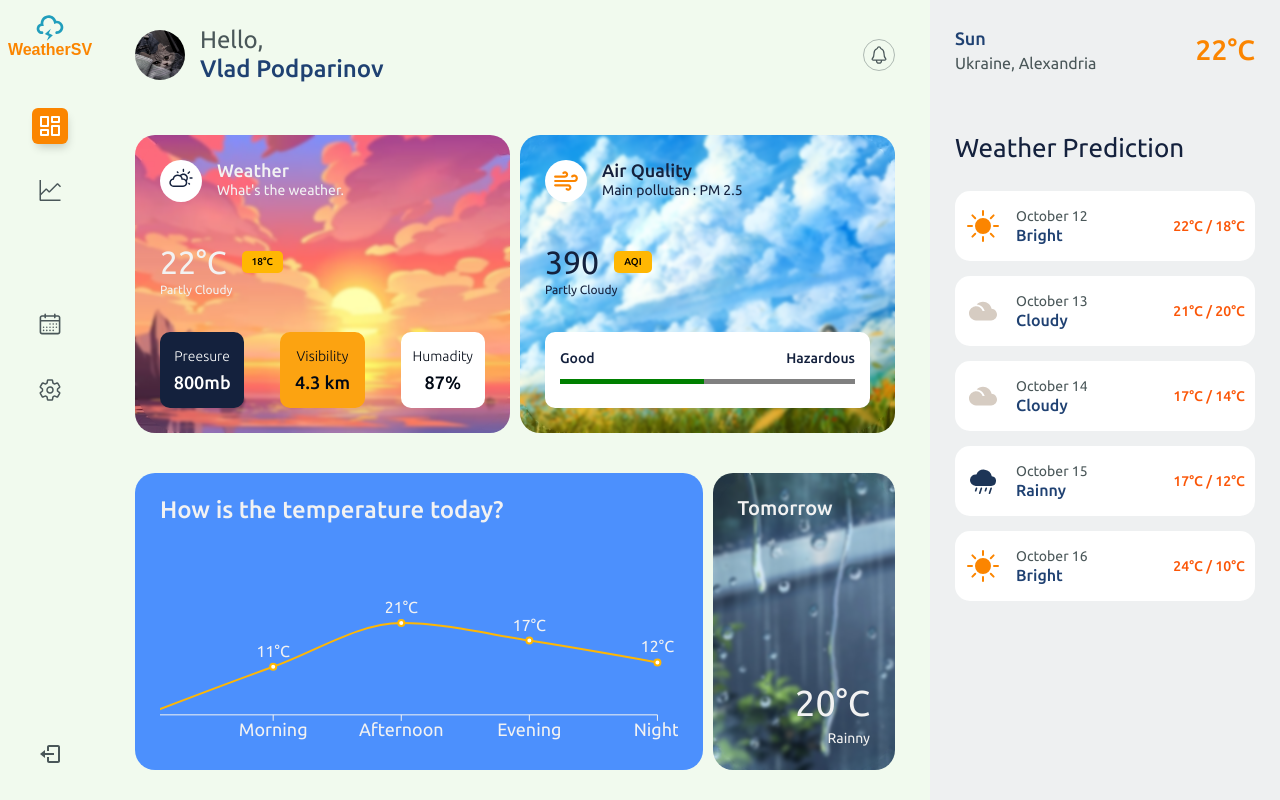
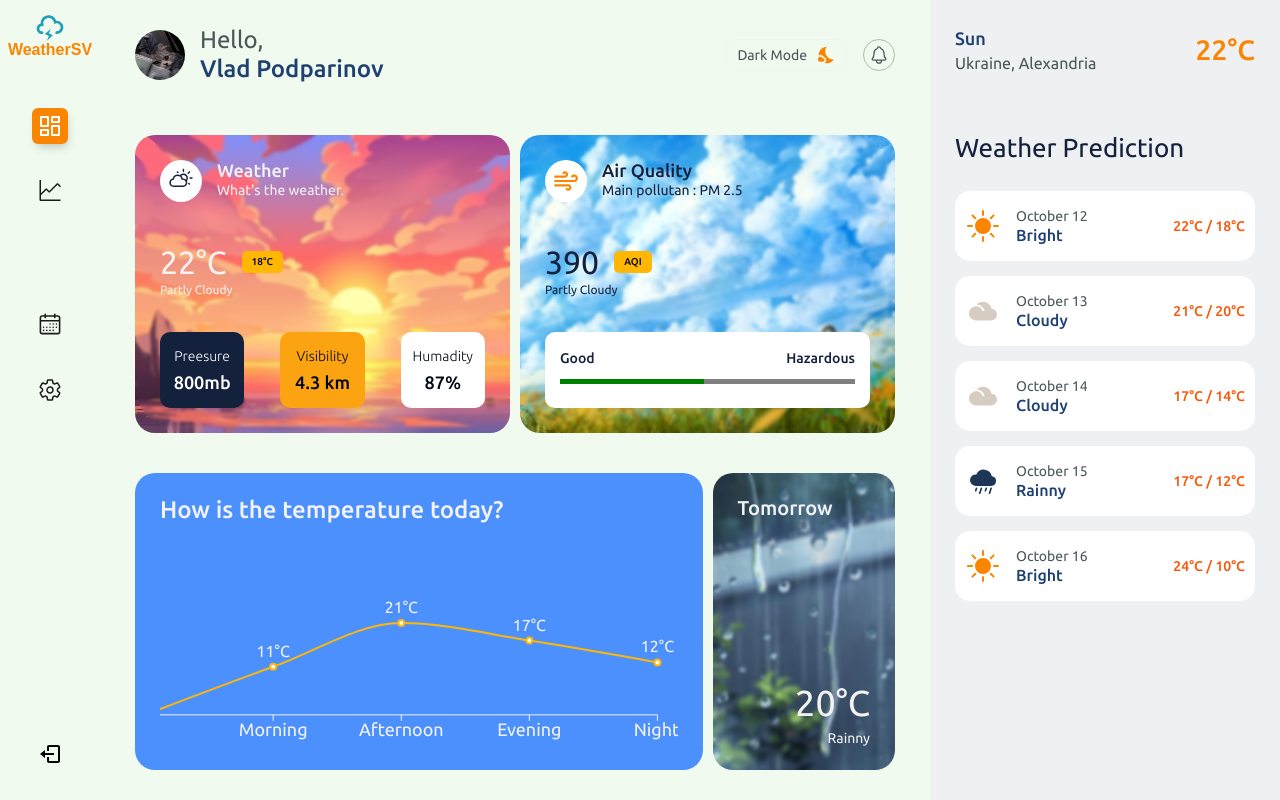
Before and after one commit to StinflixWork/project-react-2, a React (Vite) app: page / in a window 1280 px wide. Built offline with nearby package versions, Linux system fonts and the light colour scheme; some icons are missing.

Commit message:
add: dark mode

```diff
--- a/src/App.jsx
+++ b/src/App.jsx
@@ -1,7 +1,7 @@
 import { ThemeProvider } from 'styled-components'
-import { useSelector } from 'react-redux'
 import { themeDark, themeLight } from './theme.data.js'
 import Layout from './pages/Layout/Layout.jsx'
+import { useSelector } from 'react-redux'
 
 function App() {
 	const { isDarkMode } = useSelector((state) => state.theme)
--- a/src/pages/Dashboard/DashboardHeader/DashboardHeader.jsx
+++ b/src/pages/Dashboard/DashboardHeader/DashboardHeader.jsx
@@ -2,13 +2,18 @@ import Avatar from 'assets/dashboard/img/avatar.jpg'
 import { IoNotificationsOutline } from 'react-icons/io5'
 import {
 	DashboardHeaderNotification,
+	DashboardHeaderPanel,
 	DashboardHeaderStyled,
 	DashboardHeaderUser,
 	DashboardHeaderUserAvatar,
 	DashboardHeaderUserName
 } from './DashboardHeader.styled.js'
+import { MdNightsStay } from 'react-icons/md'
+import { useDispatch } from 'react-redux'
+import { toggleDarkMode } from 'store/slices/themeSlice.js'
 
 const DashboardHeader = () => {
+	const dispatch = useDispatch()
 	return (
 		<DashboardHeaderStyled>
 			<DashboardHeaderUser>
@@ -20,9 +25,15 @@ const DashboardHeader = () => {
 					<h1>Vlad Podparinov</h1>
 				</DashboardHeaderUserName>
 			</DashboardHeaderUser>
-			<DashboardHeaderNotification>
-				<IoNotificationsOutline size={20} />
-			</DashboardHeaderNotification>
+			<DashboardHeaderPanel>
+				<button onClick={() => dispatch(toggleDarkMode())}>
+					Dark Mode
+					<MdNightsStay size={20} color="#fb8500" />
+				</button>
+				<DashboardHeaderNotification>
+					<IoNotificationsOutline size={20} />
+				</DashboardHeaderNotification>
+			</DashboardHeaderPanel>
 		</DashboardHeaderStyled>
 	)
 }
--- a/src/pages/Dashboard/DashboardHeader/DashboardHeader.styled.js
+++ b/src/pages/Dashboard/DashboardHeader/DashboardHeader.styled.js
@@ -29,14 +29,33 @@ export const DashboardHeaderUserName = styled.div`
 	line-height: 120%;
 
 	p {
-		color: ${(props) => props.theme.textPrimaryColor};
+		color: ${({ theme }) => theme.textColors.text.primary};
 	}
 
 	h1 {
 		font-weight: 500;
-		color: #1f4172;
+		color: ${({ theme }) => theme.textColors.title.primary};
 	}
 `
+
+export const DashboardHeaderPanel = styled.div`
+	display: flex;
+	align-items: center;
+	gap: 15px;
+
+	button {
+		display: inline-flex;
+		align-items: center;
+		gap: 10px;
+		padding: 5px 10px;
+		border: 1px solid rgba(242, 242, 242, 0.5);
+		border-radius: 10px;
+
+		font-size: 14px;
+		color: ${({ theme }) => theme.textColors.text.primary};
+	}
+`
+
 export const DashboardHeaderNotification = styled.div`
 	width: 32px;
 	height: 32px;
@@ -46,6 +65,6 @@ export const DashboardHeaderNotification = styled.div`
 	border-radius: 50%;
 
 	svg {
-		color: ${(props) => props.theme.textPrimaryColor};
+		color: ${({ theme }) => theme.textColors.text.primary};
 	}
 `
--- a/src/pages/Dashboard/DashboardMonitor/DashboardMonitor.jsx
+++ b/src/pages/Dashboard/DashboardMonitor/DashboardMonitor.jsx
@@ -1,12 +1,11 @@
 import styled from 'styled-components'
 import MonitorWeatherHeader from './MonitorHeader/MonitorWeatherHeader.jsx'
 import MonitorBodyItem from './MonitorBodyItem/MonitorBodyItem.jsx'
-import { BsFillBrightnessHighFill, BsFillCloudRainFill } from 'react-icons/bs'
-import { IoMdCloudy } from 'react-icons/io'
+import { predictionWeatherData } from './predictWeather.data.jsx'
 
 const DashboardMonitorStyled = styled.div`
 	height: 100%;
-	background-color: ${(props) => props.theme.backgroundSecondaryColor};
+	background-color: ${({ theme }) => theme.backgroundColors.secondary};
 	padding: 0 25px;
 
 	display: flex;
@@ -19,7 +18,7 @@ const MonitorBodyStyled = styled.div`
 
 	> h3 {
 		font-size: 26px;
-		color: #14213d;
+		color: ${({ theme }) => theme.textColors.title.secondary};
 		margin-bottom: 30px;
 	}
 `
@@ -31,53 +30,16 @@ const MonitorBodyListStyled = styled.div`
 `
 
 const DashboardMonitor = () => {
-	const predictionWeatherData = [
-		{
-			day: 'October 12',
-			weather: 'Bright',
-			temp: 22,
-			feelLike: 18,
-			icon: <BsFillBrightnessHighFill size={32} color="#fb8500" />
-		},
-		{
-			day: 'October 13',
-			weather: 'Cloudy',
-			temp: 21,
-			feelLike: 20,
-			icon: <IoMdCloudy size={32} color="#d6ccc2" />
-		},
-		{
-			day: 'October 14',
-			weather: 'Cloudy',
-			temp: 17,
-			feelLike: 14,
-			icon: <IoMdCloudy size={32} color="#d6ccc2" />
-		},
-		{
-			day: 'October 15',
-			weather: 'Rainny',
-			temp: 17,
-			feelLike: 12,
-			icon: <BsFillCloudRainFill size={26} color="#1d3557" />
-		},
-		{
-			day: 'October 16',
-			weather: 'Bright',
-			temp: 24,
-			feelLike: 10,
-			icon: <BsFillBrightnessHighFill size={32} color="#fb8500" />
-		}
-	]
-
+	const cards = predictionWeatherData.map((d) => (
+		<MonitorBodyItem key={d.day} data={d} />
+	))
 	return (
 		<DashboardMonitorStyled>
 			<MonitorWeatherHeader />
 			<MonitorBodyStyled>
 				<h3>Weather Prediction</h3>
 				<MonitorBodyListStyled>
-					{predictionWeatherData.map((d) => (
-						<MonitorBodyItem key={d.day} data={d} />
-					))}
+					{cards.length ? cards : <p>There are no forecasts</p>}
 				</MonitorBodyListStyled>
 			</MonitorBodyStyled>
 		</DashboardMonitorStyled>
--- a/src/pages/Dashboard/DashboardMonitor/MonitorBodyItem/MonitorBodyItem.jsx
+++ b/src/pages/Dashboard/DashboardMonitor/MonitorBodyItem/MonitorBodyItem.jsx
@@ -3,7 +3,7 @@ import styled from 'styled-components'
 const MonitorBodyItemStyled = styled.div`
 	padding: 5px 10px;
 	border-radius: 15px;
-	background-color: #fff;
+	background-color: ${({ theme }) => theme.widgetMonitor.background};
 	height: 70px;
 
 	display: flex;
@@ -26,19 +26,19 @@ const MonitorBodyItemIconBodyStyled = styled.div`
 const MonitorBodyItemInfoBodyStyled = styled.div`
 	p {
 		font-size: 14px;
-		color: #4a5759;
+		color: ${({ theme }) => theme.widgetMonitor.textColor};
 	}
 
 	h3 {
 		margin-top: 4px;
 		font-size: 16px;
 		font-weight: 500;
-		color: #1f4172;
+		color: ${({ theme }) => theme.textColors.title.primary};
 	}
 `
 const MonitorBodyItemValueStyled = styled.div`
 	h2 {
-		color: #fb5607;
+		color: ${({ theme }) => theme.widgetMonitor.tempColor};
 		font-weight: 500;
 		font-size: 14px;
 	}
--- a/src/pages/Dashboard/DashboardMonitor/MonitorHeader/MonitorWeatherHeader.jsx
+++ b/src/pages/Dashboard/DashboardMonitor/MonitorHeader/MonitorWeatherHeader.jsx
@@ -11,12 +11,12 @@ const MonitorHeaderCountryStyled = styled.div`
 		margin-bottom: 8px;
 		font-size: 18px;
 		font-weight: 500;
-		color: #1f4172;
+		color: ${({ theme }) => theme.textColors.title.primary};
 	}
 
 	p {
 		font-size: 16px;
-		color: #4a5759;
+		color: ${({ theme }) => theme.textColors.text.primary};
 	}
 `
 const MonitorHeaderTempStyled = styled.div`
--- /dev/null
+++ b/src/pages/Dashboard/DashboardMonitor/predictWeather.data.jsx
@@ -0,0 +1,40 @@
+import { BsFillBrightnessHighFill, BsFillCloudRainFill } from 'react-icons/bs'
+import { IoMdCloudy } from 'react-icons/io'
+
+export const predictionWeatherData = [
+	{
+		day: 'October 12',
+		weather: 'Bright',
+		temp: 22,
+		feelLike: 18,
+		icon: <BsFillBrightnessHighFill size={32} color="#fb8500" />
+	},
+	{
+		day: 'October 13',
+		weather: 'Cloudy',
+		temp: 21,
+		feelLike: 20,
+		icon: <IoMdCloudy size={32} color="#d6ccc2" />
+	},
+	{
+		day: 'October 14',
+		weather: 'Cloudy',
+		temp: 17,
+		feelLike: 14,
+		icon: <IoMdCloudy size={32} color="#d6ccc2" />
+	},
+	{
+		day: 'October 15',
+		weather: 'Rainny',
+		temp: 17,
+		feelLike: 12,
+		icon: <BsFillCloudRainFill size={26} color="#1d3557" />
+	},
+	{
+		day: 'October 16',
+		weather: 'Bright',
+		temp: 24,
+		feelLike: 10,
+		icon: <BsFillBrightnessHighFill size={32} color="#fb8500" />
+	}
+]
--- a/src/pages/Layout/Layout.jsx
+++ b/src/pages/Layout/Layout.jsx
@@ -7,7 +7,7 @@ import Loading from '../Loading/Loading.jsx'
 const WrapperLayout = styled.div`
 	min-height: 100%;
 	overflow: clip;
-	background-color: ${(props) => props.theme.backgroundPrimaryColor};
+	background-color: ${({ theme }) => theme.backgroundColors.primary};
 	display: grid;
 	grid-template-columns: 100px 1fr;
 `
--- a/src/pages/Sidebar/sidebar-link/SidebarLink.jsx
+++ b/src/pages/Sidebar/sidebar-link/SidebarLink.jsx
@@ -13,6 +13,7 @@ const SidebarLinkStyled = styled(NavLink)`
 
 	svg {
 		transition: color 0.5s ease;
+		color: ${({ theme }) => theme.textColors.link.primary};
 	}
 
 	&:hover,
@@ -21,7 +22,7 @@ const SidebarLinkStyled = styled(NavLink)`
 		box-shadow: 2px 6px 10px -3px rgba(0, 0, 0, 0.2);
 
 		svg {
-			color: #fff;
+			color: ${({ theme }) => theme.textColors.link.hover};
 		}
 	}
 `
--- a/src/theme.data.js
+++ b/src/theme.data.js
@@ -1,7 +1,49 @@
 export const themeLight = {
-	backgroundPrimaryColor: '#f1faee',
-	backgroundSecondaryColor: '#eef0f1',
-	textPrimaryColor: '#4a5759'
+	backgroundColors: {
+		primary: '#f1faee',
+		secondary: '#eef0f1'
+	},
+	textColors: {
+		title: {
+			primary: '#1f4172',
+			secondary: '#14213d'
+		},
+		text: {
+			primary: '#4a5759'
+		},
+		link: {
+			primary: '#1c1b1b',
+			hover: '#fff'
+		}
+	},
+	widgetMonitor: {
+		background: '#fff',
+		textColor: '#4a5759',
+		tempColor: '#fb5607'
+	}
 }
 
-export const themeDark = {}
+export const themeDark = {
+	backgroundColors: {
+		primary: '#1d2d44',
+		secondary: '#0d1321'
+	},
+	textColors: {
+		title: {
+			primary: '#e9edc9',
+			secondary: '#748cab'
+		},
+		text: {
+			primary: '#ccd5ae'
+		},
+		link: {
+			primary: '#fff',
+			hover: '#fff'
+		}
+	},
+	widgetMonitor: {
+		background: '#3e5c76',
+		textColor: '#f0ebd8',
+		tempColor: '#e9edc9'
+	}
+}
```
Also changed, not shown: src/pages/Navigation/navigation.data.jsx (deleted, +0 -14 lines).
